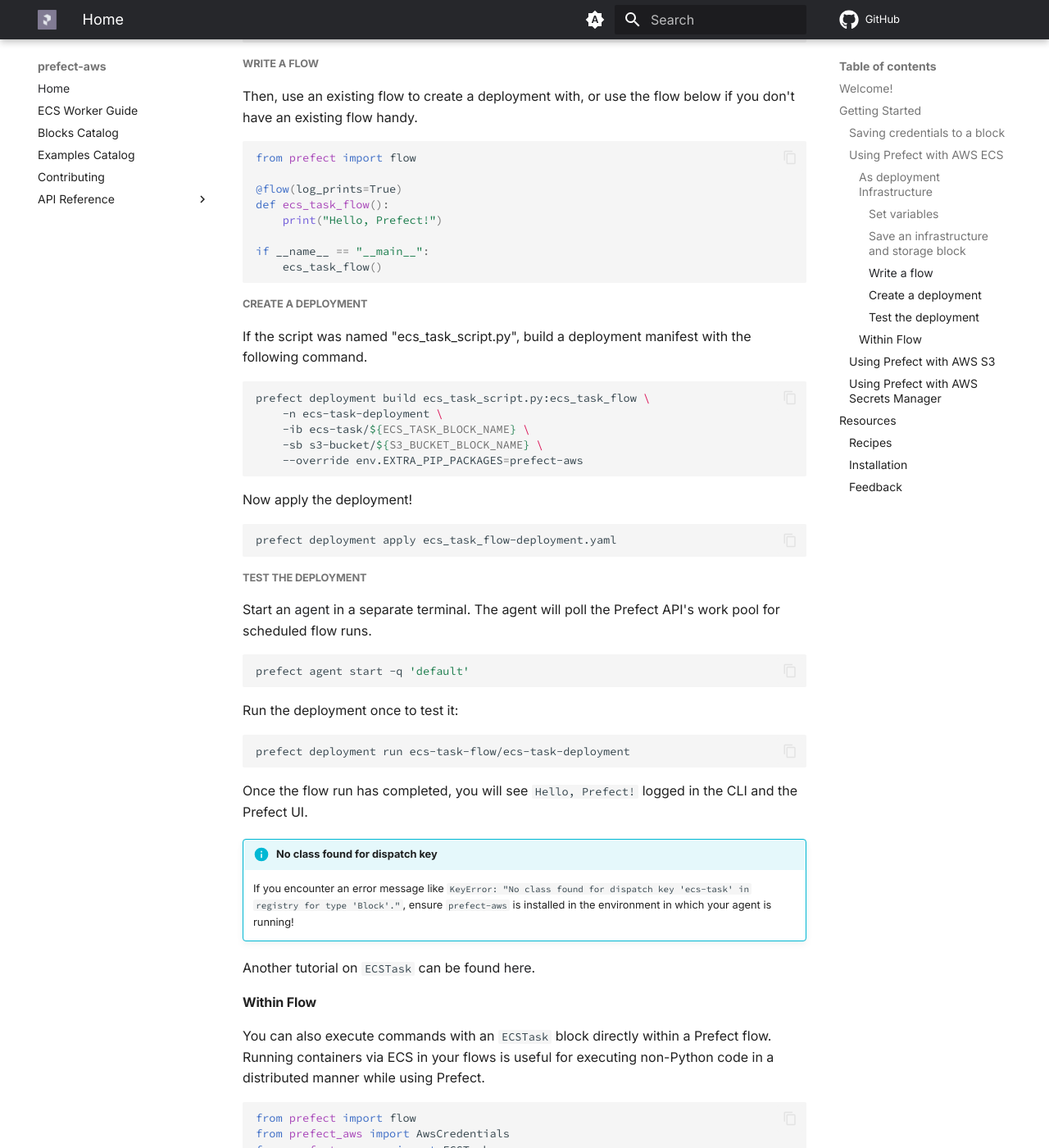
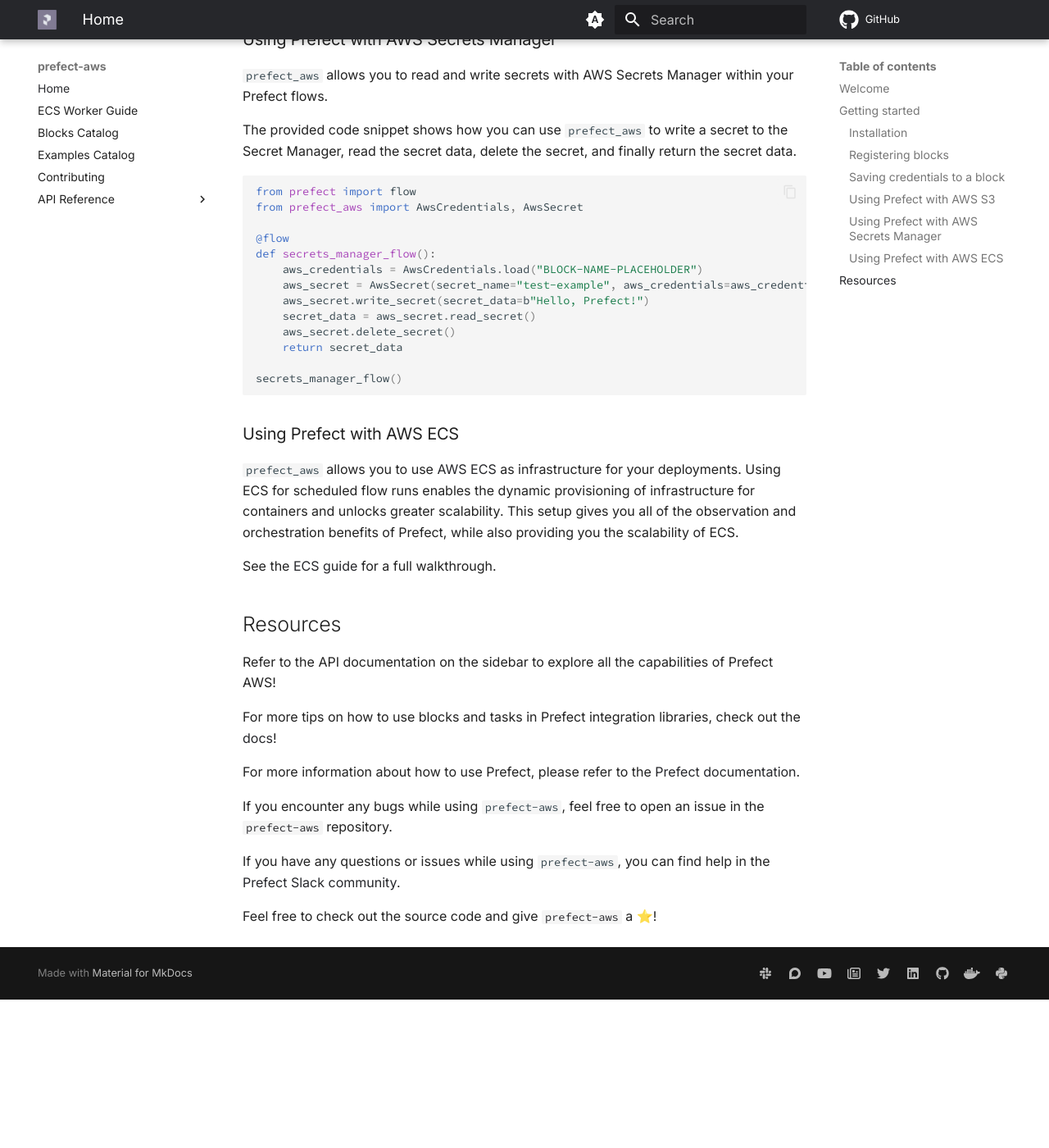
Before and after one commit to PrefectHQ/prefect-aws, an MkDocs documentation site: the page built from docs/index.md, in a window 1280 px wide and 1400 px high, scrolled down 2142 px. Shown: the whole window at 82% size. Built offline with MkDocs 1.6.1 and Material for MkDocs 9.7.7, drawn with Linux system fonts in a browser that asks for light colours; comment, search, counter and statistics services are not loaded; after the commit the page ends 3361 px from its top, so only the background shows below that; some of the changed text lies outside the part shown.

Commit message:
Update index to reflect current Prefect recs and fix an example (#403)
Co-authored-by: Alexander Streed <desertaxle@users.noreply.github.com>

````diff
--- a/docs/index.md
+++ b/docs/index.md
@@ -12,24 +12,43 @@
     <br>
     <a href="https://prefect-community.slack.com" alt="Slack">
         <img src="https://img.shields.io/badge/slack-join_community-red.svg?color=26272B&labelColor=090422&logo=slack" /></a>
-    <a href="https://discourse.prefect.io/" alt="Discourse">
-        <img src="https://img.shields.io/badge/discourse-browse_forum-red.svg?color=26272B&labelColor=090422&logo=discourse" /></a>
 </p>
 
-## Welcome!
+## Welcome
 
-`prefect-aws` makes it easy to leverage the capabilities of AWS in your flows, featuring support for ECSTask, S3, Secrets Manager, Batch Job, and Client Waiter.
+`prefect-aws` makes it easy to leverage the capabilities of AWS in your workflows.
 
+## Getting started
 
-## Getting Started
+### Installation
+
+Prefect requires Python 3.8 or newer.
+
+We recommend using a Python virtual environment manager such as pipenv, conda, or virtualenv.
+
+Install `prefect-aws`
+
+```bash
+pip install prefect-aws
+```
+
+### Registering blocks
+
+Register [blocks](https://docs.prefect.io/ui/blocks/) in this module to make them available for use.
+
+```bash
+prefect block register -m prefect_aws
+```
+
+A list of available blocks in `prefect-aws` and their setup instructions can be found [here](https://PrefectHQ.github.io/prefect-aws/#blocks-catalog).
 
 ### Saving credentials to a block
 
-You will need an AWS account and credentials in order to use `prefect-aws`.
+You will need an AWS account and credentials to use `prefect-aws`.
 
 1. Refer to the [AWS Configuration documentation](https://docs.aws.amazon.com/cli/latest/userguide/cli-configure-quickstart.html#cli-configure-quickstart-creds) on how to retrieve your access key ID and secret access key
 2. Copy the access key ID and secret access key
-3. Create a short script and replace the placeholders with your credential information and desired block name:
+3. Create an `AWSCredenitals` block in the Prefect UI or use a Python script like the one below and replace the placeholders with your credential information and desired block name:
 
 ```python
 from prefect_aws import AwsCredentials
@@ -47,144 +66,6 @@
 from prefect_aws import AwsCredentials
 AwsCredentials.load("BLOCK-NAME-PLACEHOLDER")
 ```
-
-!!! info "Registering blocks"
-
-    Register blocks in this module to
-    [view and edit them](https://docs.prefect.io/ui/blocks/)
-    on Prefect Cloud:
-
-    ```bash
-    prefect block register -m prefect_aws
-    ```
-
-### Using Prefect with AWS ECS
-
-`prefect_aws` allows you to use [AWS ECS](https://aws.amazon.com/ecs/) as infrastructure for your deployments. Using ECS for scheduled flow runs enables the dynamic provisioning of infrastructure for containers and unlocks greater scalability.
-
-The snippets below show how you can use `prefect_aws` to run a task on ECS. The first example uses the `ECSTask` block as [infrastructure](https://docs.prefect.io/concepts/infrastructure/) and the second example shows using ECS within a flow.
-
-#### As deployment Infrastructure
-
-
-##### Set variables
-
-To expedite copy/paste without the needing to update placeholders manually, update and execute the following.
-
-```bash
-export CREDENTIALS_BLOCK_NAME="aws-credentials"
-export VPC_ID="vpc-id"
-export ECS_TASK_BLOCK_NAME="ecs-task-example"
-export S3_BUCKET_BLOCK_NAME="ecs-task-bucket-example"
-```
-
-##### Save an infrastructure and storage block
-
-Save a custom infrastructure and storage block by executing the following snippet.
-
-```python
-import os
-from prefect_aws import AwsCredentials, ECSTask, S3Bucket
-
-aws_credentials = AwsCredentials.load(os.environ["CREDENTIALS_BLOCK_NAME"])
-
-ecs_task = ECSTask(
-    image="prefecthq/prefect:2-python3.10",
-    aws_credentials=aws_credentials,
-    vpc_id=os.environ["VPC_ID"],
-)
-ecs_task.save(os.environ["ECS_TASK_BLOCK_NAME"], overwrite=True)
-
-bucket_name = "ecs-task-bucket-example"
-s3_client = aws_credentials.get_s3_client()
-s3_client.create_bucket(
-    Bucket=bucket_name,
-    CreateBucketConfiguration={"LocationConstraint": aws_credentials.region_name}
-)
-s3_bucket = S3Bucket(
-    bucket_name=bucket_name,
-    credentials=aws_credentials,
-)
-s3_bucket.save(os.environ["S3_BUCKET_BLOCK_NAME"], overwrite=True)
-```
-
-##### Write a flow
-
-Then, use an existing flow to create a deployment with, or use the flow below if you don't have an existing flow handy.
-
-```python
-from prefect import flow
-
-@flow(log_prints=True)
-def ecs_task_flow():
-    print("Hello, Prefect!")
-
-if __name__ == "__main__":
-    ecs_task_flow()
-```
-
-##### Create a deployment
-
-If the script was named "ecs_task_script.py", build a deployment manifest with the following command.
-
-```bash
-prefect deployment build ecs_task_script.py:ecs_task_flow \
-    -n ecs-task-deployment \
-    -ib ecs-task/${ECS_TASK_BLOCK_NAME} \
-    -sb s3-bucket/${S3_BUCKET_BLOCK_NAME} \
-    --override env.EXTRA_PIP_PACKAGES=prefect-aws
-```
-
-Now apply the deployment!
-
-```bash
-prefect deployment apply ecs_task_flow-deployment.yaml
-```
-
-##### Test the deployment
-
-Start an [agent](https://docs.prefect.io/latest/concepts/work-pools/) in a separate terminal. The agent will poll the Prefect API's work pool for scheduled flow runs.
-
-```bash
-prefect agent start -q 'default'
-```
-
-Run the deployment once to test it:
-
-```bash
-prefect deployment run ecs-task-flow/ecs-task-deployment
-```
-
-Once the flow run has completed, you will see `Hello, Prefect!` logged in the CLI and the Prefect UI.
-
-!!! info "No class found for dispatch key"
-
-    If you encounter an error message like `KeyError: "No class found for dispatch key 'ecs-task' in registry for type 'Block'."`,
-    ensure `prefect-aws` is installed in the environment in which your agent is running!
-
-Another tutorial on `ECSTask` can be found [here](https://towardsdatascience.com/prefect-aws-ecs-fargate-github-actions-make-serverless-dataflows-as-easy-as-py-f6025335effc).
-
-#### Within Flow
-
-You can also execute commands with an `ECSTask` block directly within a Prefect flow. Running containers via ECS in your flows is useful for executing non-Python code in a distributed manner while using Prefect.
-
-```python
-from prefect import flow
-from prefect_aws import AwsCredentials
-from prefect_aws.ecs import ECSTask
-
-@flow
-def ecs_task_flow():
-    ecs_task = ECSTask(
-        image="prefecthq/prefect:2-python3.10",
-        credentials=AwsCredentials.load("BLOCK-NAME-PLACEHOLDER"),
-        region="us-east-2",
-        command=["echo", "Hello, Prefect!"],
-    )
-    return ecs_task.run()
-```
-
-This setup gives you all of the observation and orchestration benefits of Prefect, while also providing you the scalability of ECS.
 
 ### Using Prefect with AWS S3
 
@@ -242,36 +123,22 @@
 secrets_manager_flow()
 ```
 
+### Using Prefect with AWS ECS
+
+`prefect_aws` allows you to use [AWS ECS](https://aws.amazon.com/ecs/) as infrastructure for your deployments. Using ECS for scheduled flow runs enables the dynamic provisioning of infrastructure for containers and unlocks greater scalability. This setup gives you all of the observation and orchestration benefits of Prefect, while also providing you the scalability of ECS.
+
+See the [ECS guide](/ecs_guide/) for a full walkthrough.
+
 ## Resources
 
 Refer to the API documentation on the sidebar to explore all the capabilities of Prefect AWS!
 
-For more tips on how to use tasks and flows in a Collection, check out [Using Collections](https://docs.prefect.io/collections/usage/)!
+For more tips on how to use blocks and tasks in Prefect integration libraries, check out the [docs](https://docs.prefect.io/integrations/usage/)!
 
-### Recipes
-
-For additional recipes and examples, check out [`prefect-recipes`](https://github.com/PrefectHQ/prefect-recipes).
-
-### Installation
-
-Install `prefect-aws`
-
-```bash
-pip install prefect-aws
-```
-
-A list of available blocks in `prefect-aws` and their setup instructions can be found [here](https://PrefectHQ.github.io/prefect-aws/#blocks-catalog).
-
-Requires an installation of Python 3.7+
-
-We recommend using a Python virtual environment manager such as pipenv, conda or virtualenv.
-
-These tasks are designed to work with Prefect 2.0. For more information about how to use Prefect, please refer to the [Prefect documentation](https://docs.prefect.io/).
-
-### Feedback
+For more information about how to use Prefect, please refer to the [Prefect documentation](https://docs.prefect.io/).
 
 If you encounter any bugs while using `prefect-aws`, feel free to open an issue in the [`prefect-aws`](https://github.com/PrefectHQ/prefect-aws) repository.
 
-If you have any questions or issues while using `prefect-aws`, you can find help in either the [Prefect Discourse forum](https://discourse.prefect.io/) or the [Prefect Slack community](https://prefect.io/slack).
+If you have any questions or issues while using `prefect-aws`, you can find help in the [Prefect Slack community](https://prefect.io/slack).
 
-Feel free to star or watch [`prefect-aws`](https://github.com/PrefectHQ/prefect-aws) for updates too!
+Feel free to check out the source code and give [`prefect-aws`](https://github.com/PrefectHQ/prefect-aws) a ⭐️!
````
Also changed, not shown: other parts of docs/index.md (+1 -1 lines).
